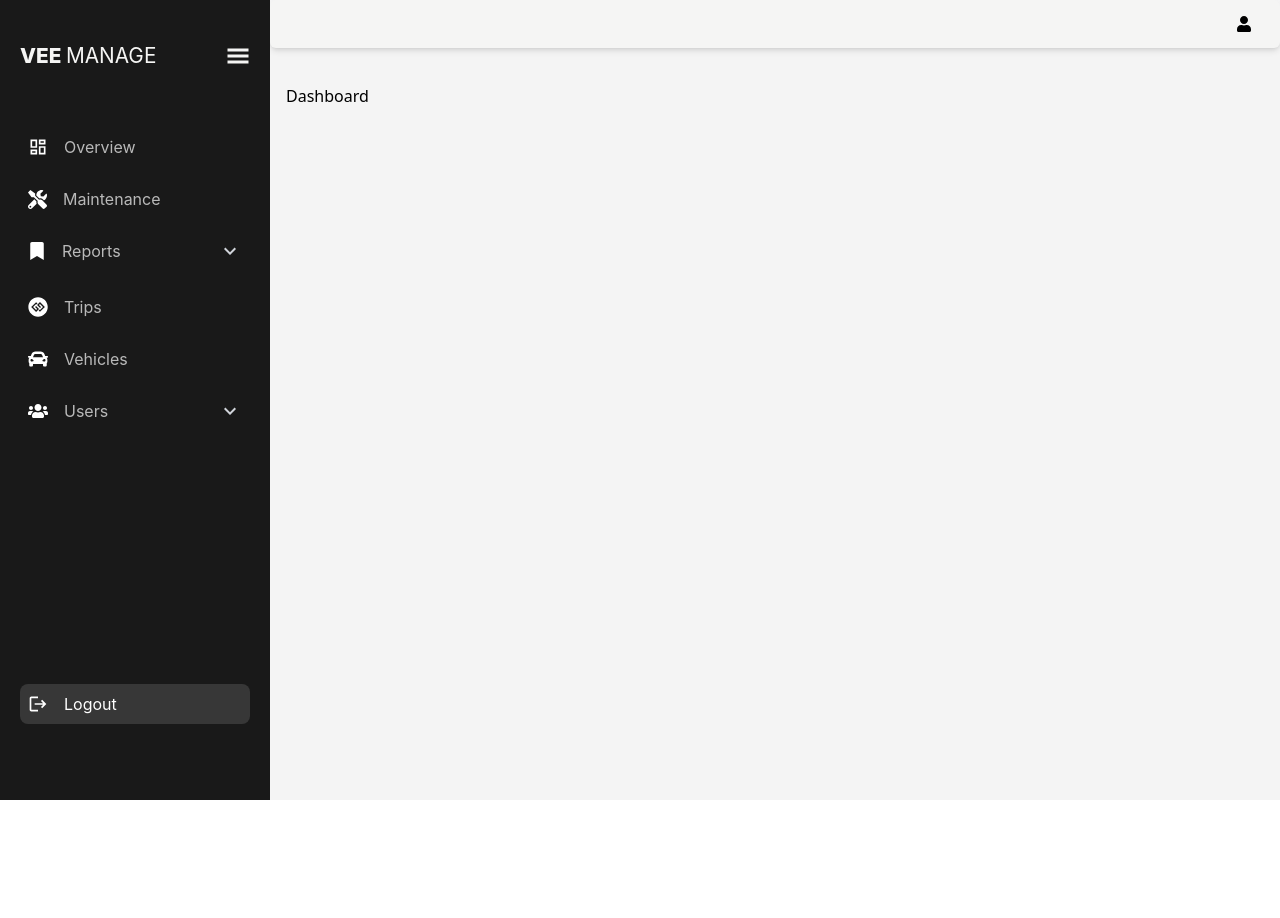
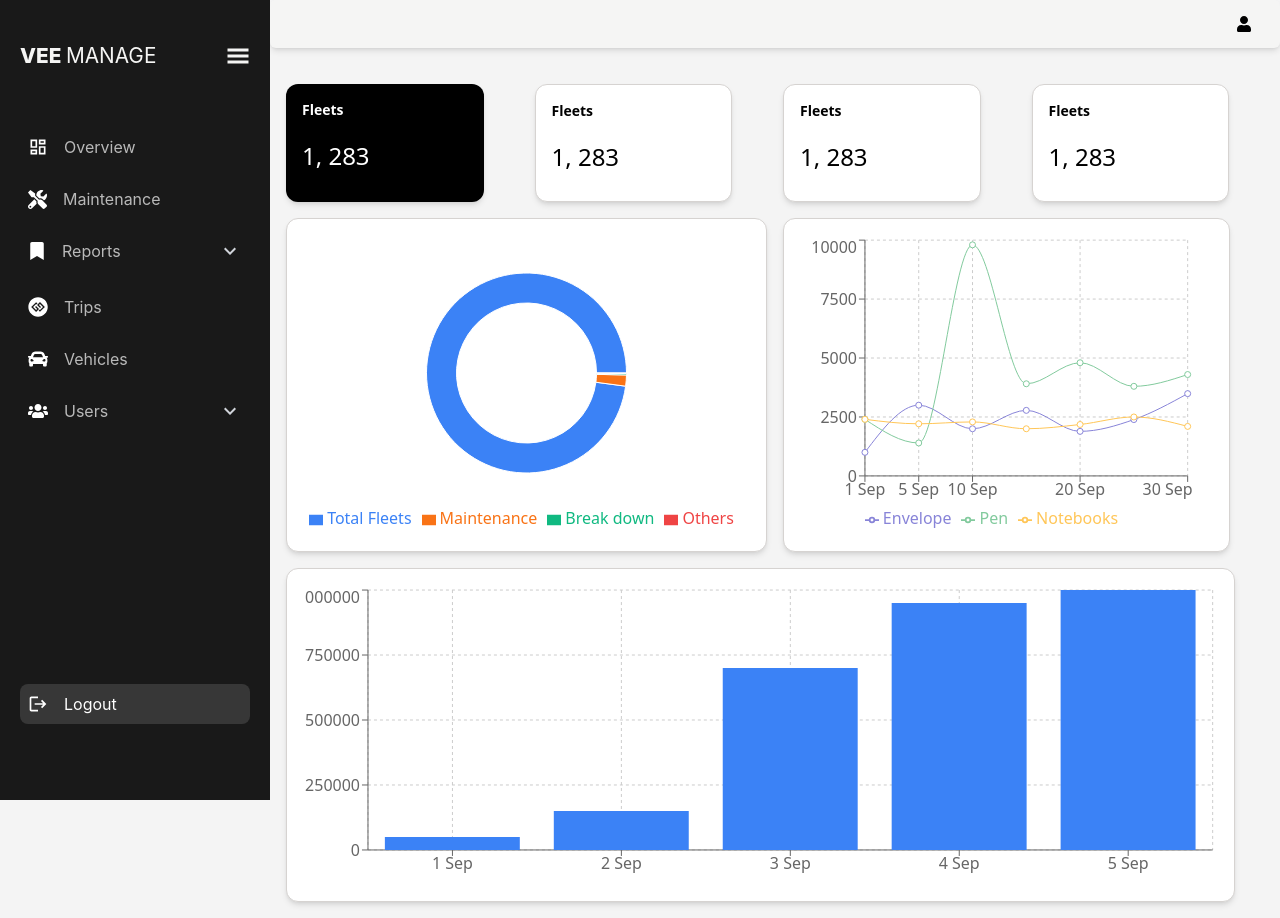
Before and after one commit to ZiaddZaki/Ve-Manage-Manager-, a React (Vite) app: page / in a window 1280 px wide. Before the commit the page ends 800 px from the top, so only its background shows below. Built offline with nearby package versions, Linux system fonts and the light colour scheme; sample sign-in values are in the browser's storage.

Commit message:
dashboard

```diff
--- a/src/Components/Dashboard/Dashboard.jsx
+++ b/src/Components/Dashboard/Dashboard.jsx
@@ -1,7 +1,51 @@
-import React from 'react'
+import FleetPieChart from "./FleetPieChart";
+import SalesBarChart from "./SalesBarChart";
+import SalesLineChart from "./SalesLineChart";
 
 export default function Dashboard() {
   return (
-    <div>Dashboard</div>
-  )
+    <div className="main">
+      <div className="grid grid-cols-4 gap-4">
+        <div className="bg-black text-white  rounded-xl w-[85%] shadow-md ">
+          <div className="flex flex-col gap-4 p-4">
+            <span className="text-sm font-semibold mb-1">Fleets</span>
+            <span className="text-2xl mb-3 font-medium">1, 283</span>
+          </div>
+        </div>
+        <div className="bg-white text-black border border-stone-300 shadow-md  rounded-xl w-[85%]">
+          <div className="flex flex-col gap-4 p-4">
+            <span className="text-sm font-semibold mb-1">Fleets</span>
+            <span className="text-2xl mb-3 font-medium">1, 283</span>
+          </div>
+        </div>
+        <div className="bg-white text-black border border-stone-300 shadow-md  rounded-xl w-[85%]">
+          <div className="flex flex-col gap-4 p-4">
+            <span className="text-sm font-semibold mb-1">Fleets</span>
+            <span className="text-2xl mb-3 font-medium">1, 283</span>
+          </div>
+        </div>
+        <div className="bg-white text-black border border-stone-300 shadow-md  rounded-xl w-[85%]">
+          <div className="flex flex-col gap-4 p-4">
+            <span className="text-sm font-semibold mb-1">Fleets</span>
+            <span className="text-2xl mb-3 font-medium">1, 283</span>
+          </div>
+        </div>
+        <div className="bg-white text-black border col-span-2 border-stone-300 shadow-md  rounded-xl">
+          <div className="flex flex-col gap-4 p-4">
+            <FleetPieChart />
+          </div>
+        </div>
+        <div className="bg-white text-black border col-span-2 border-stone-300 shadow-md  rounded-xl w-[93%]">
+          <div className="flex flex-col gap-4 p-4">
+            <SalesLineChart />
+          </div>
+        </div>
+        <div className="bg-white text-black border col-span-4 border-stone-300 shadow-md  rounded-xl w-[97%]">
+          <div className="flex flex-col gap-4 p-4">
+            <SalesBarChart />
+          </div>
+        </div>
+      </div>
+    </div>
+  );
 }
--- /dev/null
+++ b/src/Components/Dashboard/FleetPieChart.jsx
@@ -0,0 +1,32 @@
+import { PieChart, Pie, Cell, Legend, ResponsiveContainer } from "recharts";
+
+const data = [
+  { name: "Total Fleets", value: 1256, color: "#3B82F6" },
+  { name: "Maintenance", value: 23, color: "#F97316" },
+  { name: "Break down", value: 3, color: "#10B981" },
+  { name: "Others", value: 1, color: "#EF4444" },
+];
+
+export default function FleetPieChart() {
+  return (
+    <div className="w-full h-[300px]">
+      <ResponsiveContainer width="100%" height="100%">
+        <PieChart>
+          <Pie
+            data={data}
+            cx="50%"
+            cy="50%"
+            innerRadius={70}
+            outerRadius={100}
+            dataKey="value"
+          >
+            {data.map((entry, index) => (
+              <Cell key={`cell-${index}`} fill={entry.color} />
+            ))}
+          </Pie>
+          <Legend />
+        </PieChart>
+      </ResponsiveContainer>
+    </div>
+  );
+}
--- /dev/null
+++ b/src/Components/Dashboard/SalesBarChart.jsx
@@ -0,0 +1,33 @@
+import {
+  BarChart,
+  Bar,
+  XAxis,
+  YAxis,
+  CartesianGrid,
+  Tooltip,
+  ResponsiveContainer,
+} from "recharts";
+
+const barData = [
+  { date: "1 Sep", amount: 50000 },
+  { date: "2 Sep", amount: 150000 },
+  { date: "3 Sep", amount: 700000 },
+  { date: "4 Sep", amount: 950000 },
+  { date: "5 Sep", amount: 1000000 },
+];
+
+export default function SalesBarChart() {
+  return (
+    <div className="w-full h-[300px]">
+      <ResponsiveContainer width="100%" height="100%">
+        <BarChart data={barData}>
+          <CartesianGrid strokeDasharray="3 3" />
+          <XAxis dataKey="date" />
+          <YAxis />
+          <Tooltip />
+          <Bar dataKey="amount" fill="#3B82F6" />
+        </BarChart>
+      </ResponsiveContainer>
+    </div>
+  );
+}
--- /dev/null
+++ b/src/Components/Dashboard/SalesLineChart.jsx
@@ -0,0 +1,39 @@
+import {
+  LineChart,
+  Line,
+  XAxis,
+  YAxis,
+  CartesianGrid,
+  Tooltip,
+  Legend,
+  ResponsiveContainer,
+} from "recharts";
+
+const lineData = [
+  { date: "1 Sep", Envelope: 1000, Pen: 2400, Notebooks: 2400 },
+  { date: "5 Sep", Envelope: 3000, Pen: 1398, Notebooks: 2210 },
+  { date: "10 Sep", Envelope: 2000, Pen: 9800, Notebooks: 2290 },
+  { date: "15 Sep", Envelope: 2780, Pen: 3908, Notebooks: 2000 },
+  { date: "20 Sep", Envelope: 1890, Pen: 4800, Notebooks: 2181 },
+  { date: "25 Sep", Envelope: 2390, Pen: 3800, Notebooks: 2500 },
+  { date: "30 Sep", Envelope: 3490, Pen: 4300, Notebooks: 2100 },
+];
+
+export default function SalesLineChart() {
+  return (
+    <div className="w-full h-[300px]">
+      <ResponsiveContainer width="95%" height="100%">
+        <LineChart data={lineData}>
+          <CartesianGrid strokeDasharray="3 3" />
+          <XAxis dataKey="date" />
+          <YAxis />
+          <Tooltip />
+          <Legend />
+          <Line type="monotone" dataKey="Envelope" stroke="#8884d8" />
+          <Line type="monotone" dataKey="Pen" stroke="#82ca9d" />
+          <Line type="monotone" dataKey="Notebooks" stroke="#ffc658" />
+        </LineChart>
+      </ResponsiveContainer>
+    </div>
+  );
+}
--- a/src/Components/Trips/TripDetails.jsx
+++ b/src/Components/Trips/TripDetails.jsx
@@ -1,46 +1,79 @@
-import { useQuery } from '@tanstack/react-query';
-import axios from 'axios';
-import React from 'react';
-import { useParams } from 'react-router';
+import { useQuery } from "@tanstack/react-query";
+import axios from "axios";
+import React from "react";
+import { useParams } from "react-router";
 
 export default function TripDetails() {
   const { id } = useParams();
 
   async function getTripDetails() {
     try {
-      const res = await axios.get(`http://veemanage.runasp.net/api/TripRequest/${id}`, {
+      const res = await axios.get(
+        `http://veemanage.runasp.net/api/TripRequest/${id}`,
+        {
           headers: {
-          Authorization: `Bearer ${localStorage.getItem('token')}`,
+            Authorization: `Bearer ${localStorage.getItem("token")}`,
           },
-      });
-      console.log('Trip Details:', res.data);
+        }
+      );
+      console.log("Trip Details:", res.data);
       return res?.data || {};
     } catch (err) {
-      console.error('Error fetching trip details:', err);
+      console.error("Error fetching trip details:", err);
       return {};
     }
   }
 
+  const formatDateTime = (dateStr) => {
+    const date = new Date(dateStr);
+    return date.toLocaleString("en-GB", {
+      day: "2-digit",
+      month: "short",
+      year: "numeric",
+      hour: "2-digit",
+      minute: "2-digit",
+      hour12: true,
+    });
+  };
+
   const { data, isLoading } = useQuery({
-    queryKey: ['tripDetails', id],
+    queryKey: ["tripDetails", id],
     queryFn: getTripDetails,
   });
 
   // Array of title-data pairs for rendering
   const tripDetails = [
-    { title: 'Vehicle Name', value: data.tripRequest?.vehicle?.vehicleModelDto?.brand?.name || 'N/A' },
-    { title: 'Driver Name', value: data.tripRequest?.driver?.displayName || 'N/A' },
-    { title: 'Destination', value: data.tripRequest?.destination || 'N/A' },
-    { title: 'Status', value: data.tripRequest?.status || 'N/A' },
-    { title: 'Start Time', value: data.tripRequest?.startTime || 'N/A' },
-    { title: 'Date', value: data.tripRequest?.date || 'N/A' },
-    { title: 'Vehicle Category', value: data.tripRequest?.vehicle?.category?.name || 'N/A' },
-    { title: 'License Plate', value: data.tripRequest?.vehicle?.palletNumber || 'N/A' },
+    {
+      title: "Vehicle Name",
+      value: data?.tripRequest?.vehicle?.vehicleModelDto?.name || "N/A",
+    },
+    {
+      title: "Driver Name",
+      value: data?.tripRequest?.driver?.displayName || "N/A",
+    },
+    { title: "Destination", value: data?.tripRequest?.destination || "N/A" },
+    { title: "Status", value: data?.tripRequest?.status || "N/A" },
+    {
+      title: "Start Time",
+      value: formatDateTime(data?.tripRequest?.date) || "N/A",
+    },
+    { title: "Date", value: formatDateTime(data?.tripRequest?.date) || "N/A" },
+    {
+      title: "Vehicle Category",
+      value:
+        data?.tripRequest?.vehicle?.vehicleModelDto?.category?.name || "N/A",
+    },
+    {
+      title: "License Plate",
+      value: data?.tripRequest?.vehicle?.palletNumber || "N/A",
+    },
   ];
 
   if (isLoading) {
     return (
-      <div className="text-center py-4 text-stone-700">Loading trip details...</div>
+      <div className="text-center py-4 text-stone-700">
+        Loading trip details...
+      </div>
     );
   }
 
@@ -51,7 +84,10 @@ export default function TripDetails() {
       </div>
       <div className="grid grid-cols-2 md:grid-cols-3 lg:grid-cols-4 py-2 px-5 rounded-lg shadow-lg border border-stone-300 gap-4 mb-5 ">
         {tripDetails.map((detail, index) => (
-          <div key={index} className="flex flex-col gap-2 justify-center items-start mb-4">
+          <div
+            key={index}
+            className="flex flex-col gap-2 justify-center items-start mb-4"
+          >
             <span className="title font-semibold text-lg">{detail.title}</span>
             <span>{detail.value}</span>
           </div>
@@ -64,7 +100,6 @@ export default function TripDetails() {
           <span className="text-gray-500">Map will be displayed here</span>
         </div>
       </div>
-
     </>
   );
 }
```
Lines whose indentation alone changed are shown as unchanged.
